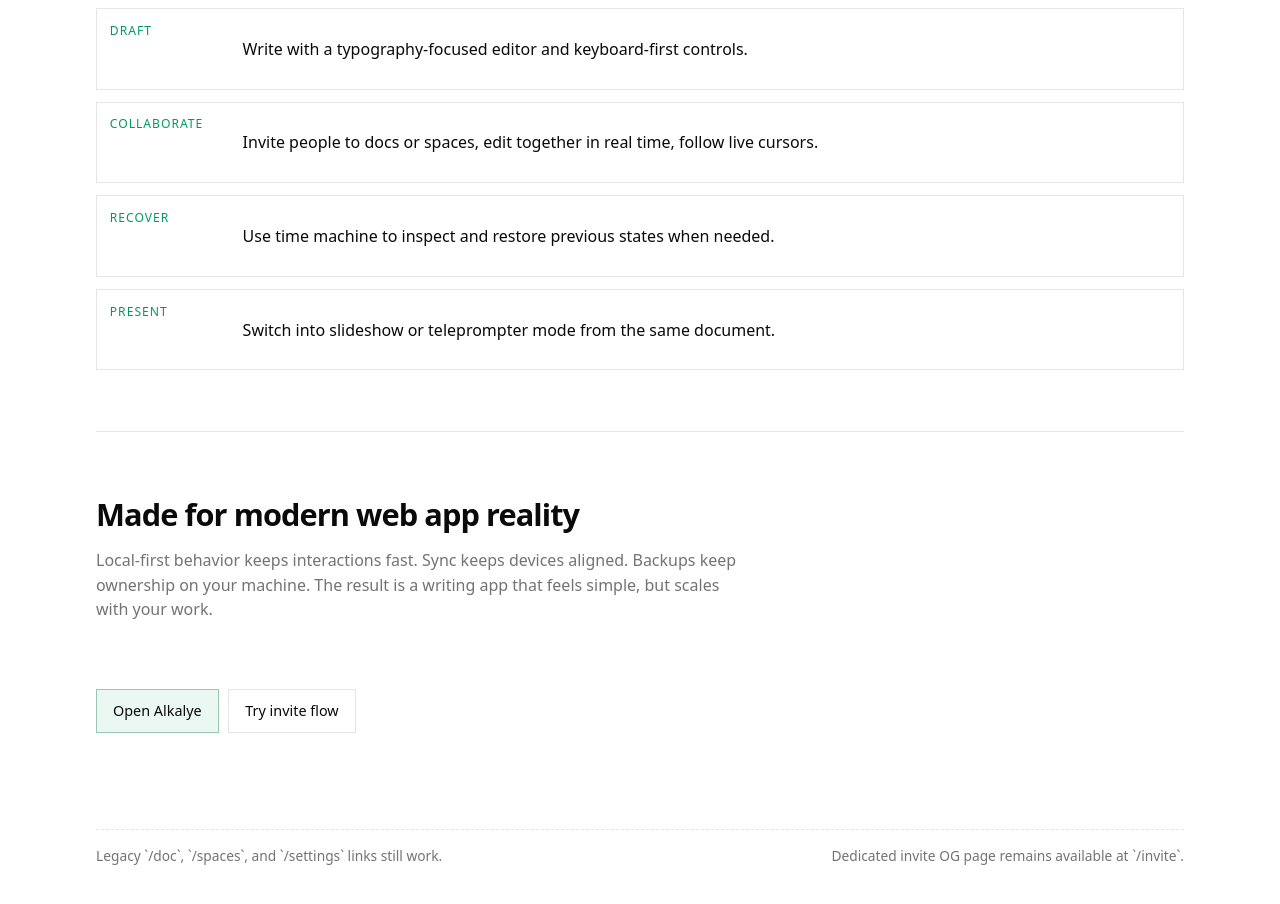
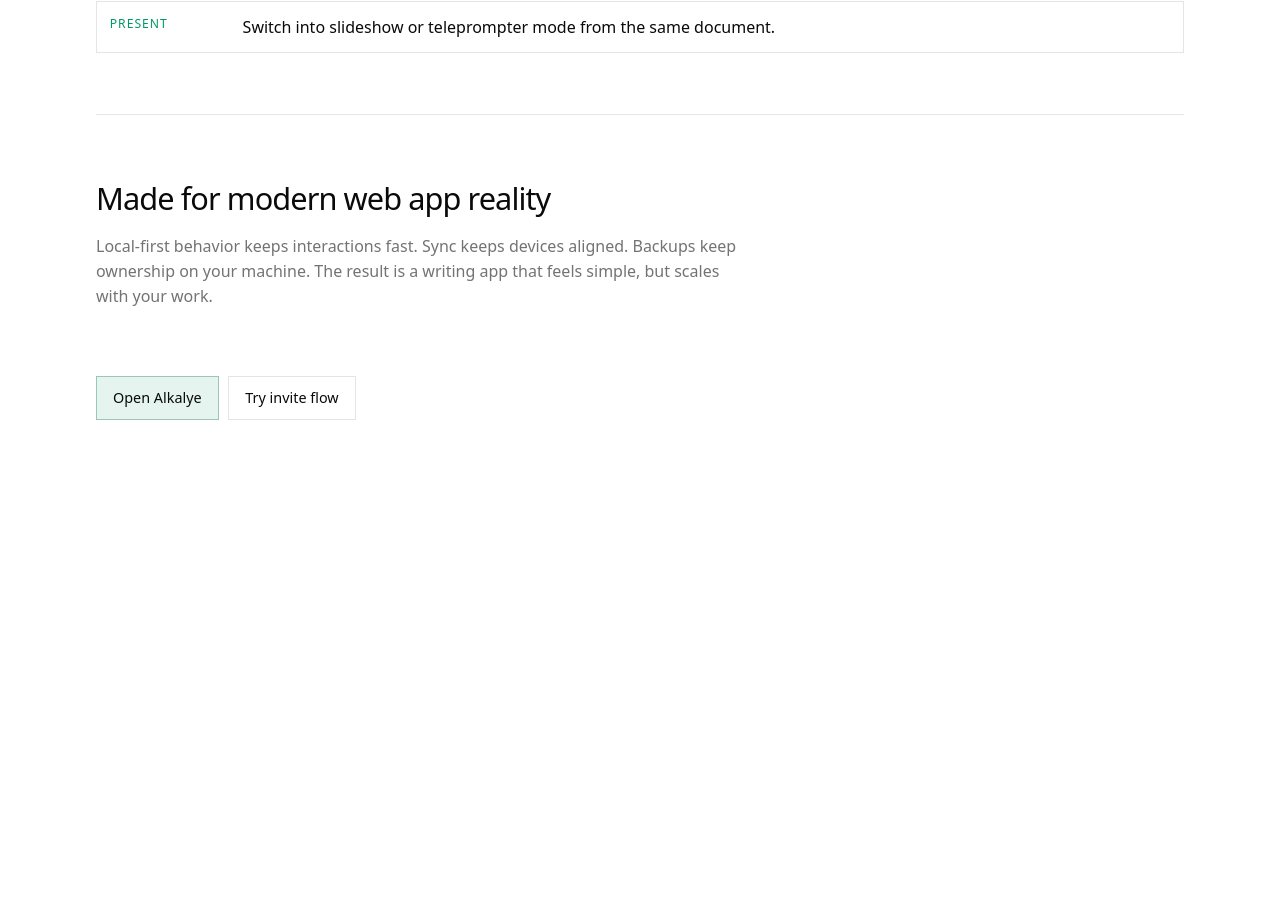
Before and after one commit to ccssmnn/alkalye, an Astro site: page / in a window 1280 px wide. Shown: the part 1854-2758 px from the top of the page. After the commit the page ends 2431 px from the top, so only its background shows below. Built offline with nearby package versions, Linux system fonts and the light colour scheme; Astro itself is replaced by a stand-in of ours.

Commit message:
refine: use app theme tokens on landing page

```diff
--- a/src/pages/index.astro
+++ b/src/pages/index.astro
@@ -1,4 +1,6 @@
 ---
+import "#app/index.css"
+
 let requestUrl = new URL(Astro.request.url)
 let siteBaseUrl = Astro.site ?? new URL(requestUrl.origin)
 let canonicalUrl = new URL(
@@ -56,16 +58,7 @@ let coreFeatures = [
 		<meta name="twitter:description" content={metaDescription} />
 		<meta name="twitter:image" content={ogImageUrl} />
 		<style>
-			@import "@fontsource-variable/geist";
-			@import "@fontsource-variable/geist-mono";
-
 			:root {
-				--brand: oklch(59.6% 0.145 163.225);
-				--brand-subtle: oklch(59.6% 0.145 163.225 / 8%);
-				--background: #ffffff;
-				--foreground: oklch(0.145 0 0);
-				--muted-foreground: oklch(0.556 0 0);
-				--border: oklch(0.922 0 0);
 				--border-hairline: 1px;
 			}
 
@@ -170,7 +163,7 @@ let coreFeatures = [
 
 			h1 {
 				margin: 0;
-				max-width: 13ch;
+				max-width: 18ch;
 				font-family: "Geist Mono Variable", ui-monospace, monospace;
 				font-size: clamp(2.35rem, 7vw, 5.8rem);
 				line-height: 0.95;
@@ -293,18 +286,6 @@ let coreFeatures = [
 				padding: 4.2rem 0 0;
 				display: flex;
 				gap: 0.6rem;
-				flex-wrap: wrap;
-			}
-
-			footer {
-				margin-top: 2.2rem;
-				padding-top: 1rem;
-				border-top: var(--border-hairline) dashed var(--border);
-				color: var(--muted-foreground);
-				font-size: 0.86rem;
-				display: flex;
-				justify-content: space-between;
-				gap: 0.75rem;
 				flex-wrap: wrap;
 			}
 
@@ -442,10 +423,6 @@ let coreFeatures = [
 				</div>
 			</section>
 
-			<footer>
-				<span>Legacy `/doc`, `/spaces`, and `/settings` links still work.</span>
-				<span>Dedicated invite OG page remains available at `/invite`.</span>
-			</footer>
 		</main>
 	</body>
 </html>
```
